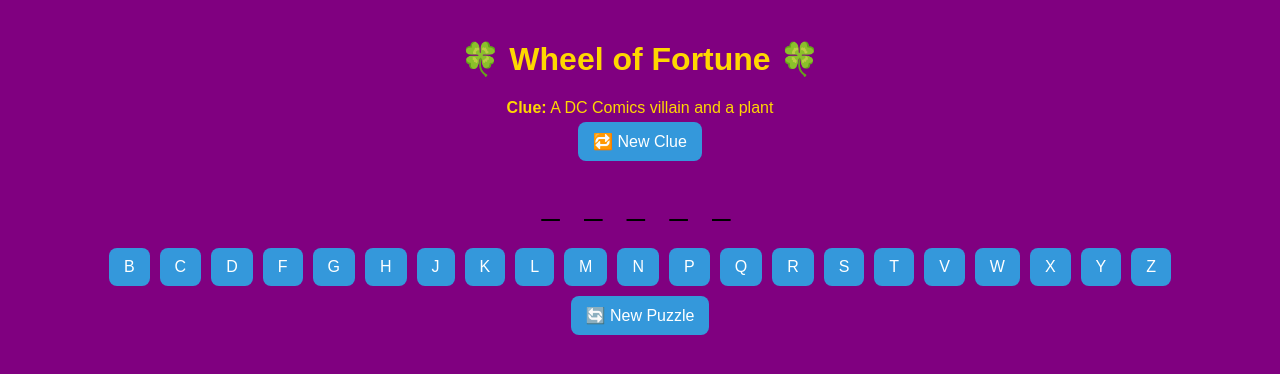
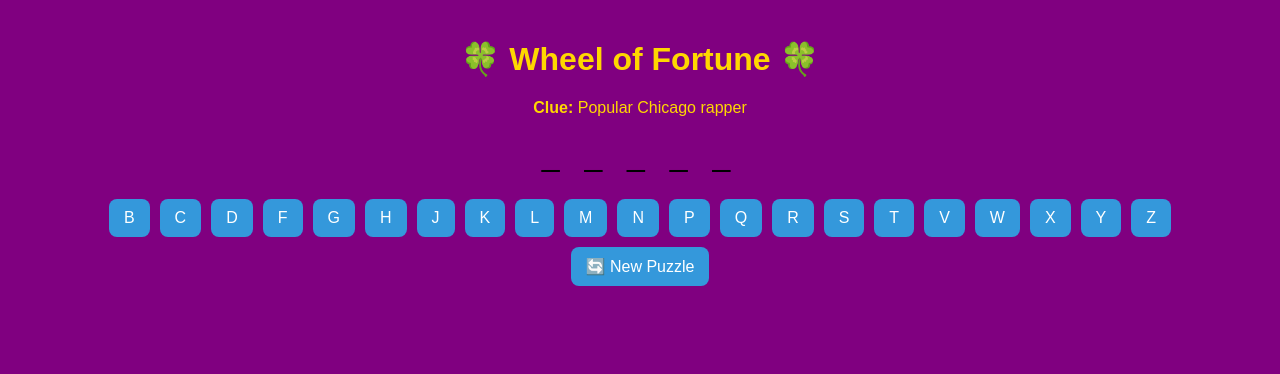
Before and after one commit to rodrigueza81/wheel_of_fortune, a plain HTML site: page index.html in a window 1280 px wide. Drawn offline with Linux system fonts and the light colour scheme.

Commit message:
Updated so clues and puzzles matched up

```diff
--- a/WillPanelFrontEnd/CluePanel.js
+++ /dev/null
@@ -1 +0,0 @@
-test = "This is a test"
--- a/WillPanelFrontEnd/Consonant.js
+++ /dev/null
@@ -1,2 +0,0 @@
-puzzle_phrase = "HELLO WORLD"
-revealed = "_ _ _ _ _   _ _ _ _ _"
--- a/index.html
+++ b/index.html
@@ -13,7 +13,7 @@
     <div id="clue-box" class="clue-box" style="color: gold;">
       <strong>Clue:</strong> <span id="clue-text">Press "New Clue" to get one!</span>
     </div>
-    <button id="new-clue" class="clue-btn">🔁 New Clue</button>
+   <!-- <button id="new-clue" class="clue-btn">🔁 New Clue</button>  -->
   </div>
 
   <div id="puzzle-board" class="board"></div>
--- a/script.js
+++ b/script.js
@@ -1,22 +1,11 @@
-// ✅ Store puzzles
-const PUZZLES = [
-    "LA SALLE UNIVERSITY",
-    "TEAM FOUR",
-    "MOON KNIGHT",
-    "POISON IVY",
-    "KILLER CROC",
-    "LUCKI"
-  ];
-
-  //store for clues, they happen to align with
-  //the position for their puzzle but does not need to
-  const CLUES = [
-    "A University in Philadelphia",
-    "A group working together",
-    "A Marvel superhero",
-    "A DC Comics villain and a plant",
-    "A reptilian Batman villain",
-    "Popular Chicago rapper",
+//array for the clues and its corresponding puzzle
+const PUZZLE_DATA = [
+  { puzzle: "LA SALLE UNIVERSITY", clue: "A University in Philadelphia" },
+  { puzzle: "TEAM FOUR", clue: "A group working together" },
+  { puzzle: "MOON KNIGHT", clue: "A Marvel superhero" },
+  { puzzle: "POISON IVY", clue: "A DC Comics villain and a plant" },
+  { puzzle: "KILLER CROC", clue: "A reptilian Batman villain" },
+  { puzzle: "LUCKI", clue: "Popular Chicago rapper" },
   ];
 
   //initializing of the variables
@@ -32,72 +21,53 @@ const PUZZLES = [
 
   //already guessed consonants
   let guessedLetters = [];
-
   //puzzle section
 
   //A random puzzle is chosen from const PUZZLES
   function choosePuzzle() {
-    const randomIndex = Math.floor(Math.random() * PUZZLES.length);
-    puzzle = PUZZLES[randomIndex];
-
+  const randomIndex = Math.floor(Math.random() * PUZZLE_DATA.length);
+  chosen = PUZZLE_DATA[randomIndex];
+  puzzle = chosen.puzzle;
+  clue = chosen.clue;
   //makes letters and symbols underscores
   //spaces are kept as spaces, no need to guess
   //char === ... is the if else statement making letters blank spaces as spaces
   board = puzzle.split("").map(char => (char === " " ? " " : "_"));
   guessedLetters = [];
-
   //update board and re-enables letters
   renderBoard();
+  renderClue();
   resetLetterButtons();
   }
 
-//clue section
-
-  //choose random clue from const CLUES and displays it
-  //the clue is not yet chosen with its appropriate puzzle(independent of puzzle)
-  function chooseClue() {
-    const randomIndex = Math.floor(Math.random() * CLUES.length);
-    clue = CLUES[randomIndex];
-    //the displaying of clues
-    renderClue();
-  }
-
-
   //display puzzle board
-
   function renderBoard() {
-    //finds puzzle-board in index.html and fills it with underscors & spaces
+  //finds puzzle-board in index.html and fills it with underscores & spaces
   const boardElement = document.getElementById("puzzle-board");
   boardElement.textContent = board.join(" ");
   }
-
   //display clue text
   function renderClue() {
   //finds clue-text in index.html and fills it with the randomly chosen clue
   const clueElement = document.getElementById("clue-text");
   clueElement.textContent = clue;
   }
-
   //create consonant buttons
 
   function createLetterButtons() {
   //searches for elements with id of letters and clear them
   const lettersDiv = document.getElementById("letters");
   lettersDiv.innerHTML = "";
-
   const vowels = ["A", "E", "I", "O", "U"];
-
   for (let i = 65; i <= 90; i++) {
   const letter = String.fromCharCode(i);
   if (vowels.includes(letter)) continue; //skip vowels
-
   const btn = document.createElement("button");
   btn.textContent = letter; //get a button corresponding to letter chosen
   btn.onclick = () => guessLetter(letter, btn);
   lettersDiv.appendChild(btn); //adds button to the webpage
   }
   }
-
   //reset button visuals
   function resetLetterButtons() {
   const buttons = document.querySelectorAll("#letters button"); //look for all button elements with id of letters
@@ -106,23 +76,18 @@ const PUZZLES = [
   btn.style.backgroundColor = "";
   });
   }
-
-  // ✅ Handle guesses
+  // Handle guesses
   function guessLetter(letter, btn) {
   btn.disabled = true; //prevents double guesses
   guessedLetters.push(letter);
-
   let correct = false; //start of each guess is false
-
   for (let i = 0; i < puzzle.length; i++) {
   if (puzzle[i] === " ") continue; //skip spaces
-
   if (puzzle[i].toUpperCase() === letter) {
   board[i] = puzzle[i];
   correct = true;
   }
   }
-
   renderBoard(); //update display of board
   btn.style.backgroundColor = correct ? "#2ecc71" : "#e74c3c";
   //2ecc71 is green e74c3c is red
@@ -133,12 +98,10 @@ const PUZZLES = [
   setTimeout(() => alert("🎉 You solved the puzzle!"), 200);
   }
   }
-
   //button event handlers
   document.getElementById("reset").onclick = choosePuzzle;
-  document.getElementById("new-clue").onclick = chooseClue;
-
-  // ✅ Initialize on page load
+  //document.getElementById("new-clue").onclick = chooseClue;
+  // Initialize on page load
   createLetterButtons();
   choosePuzzle();
   chooseClue();
```
Lines whose indentation alone changed are shown as unchanged.
